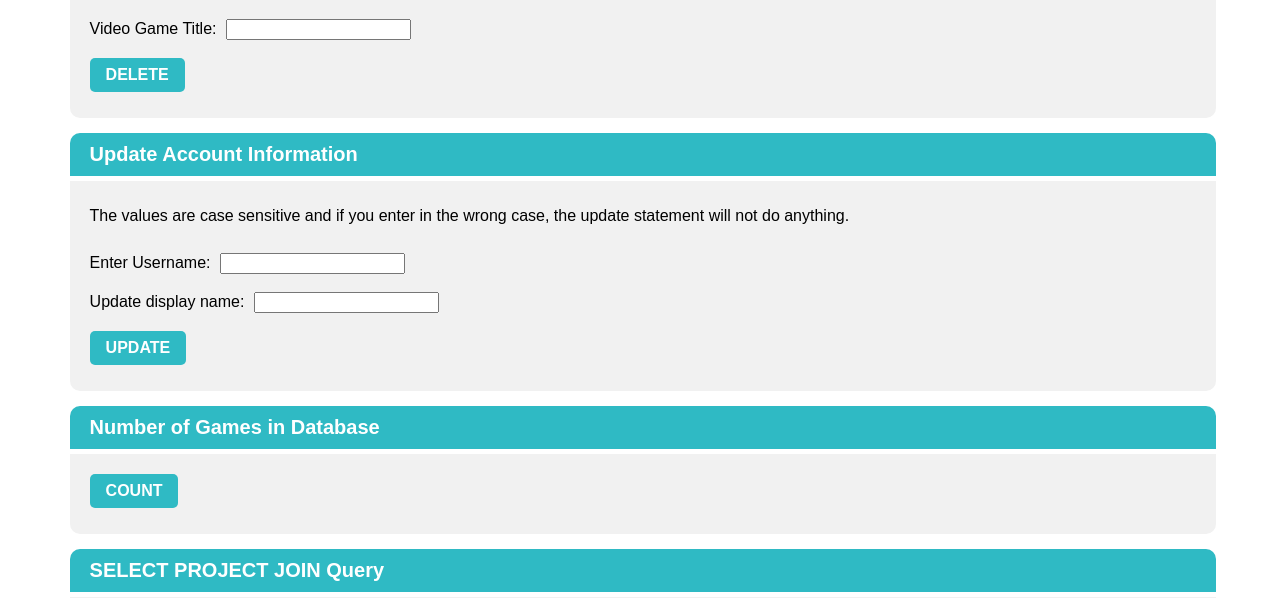
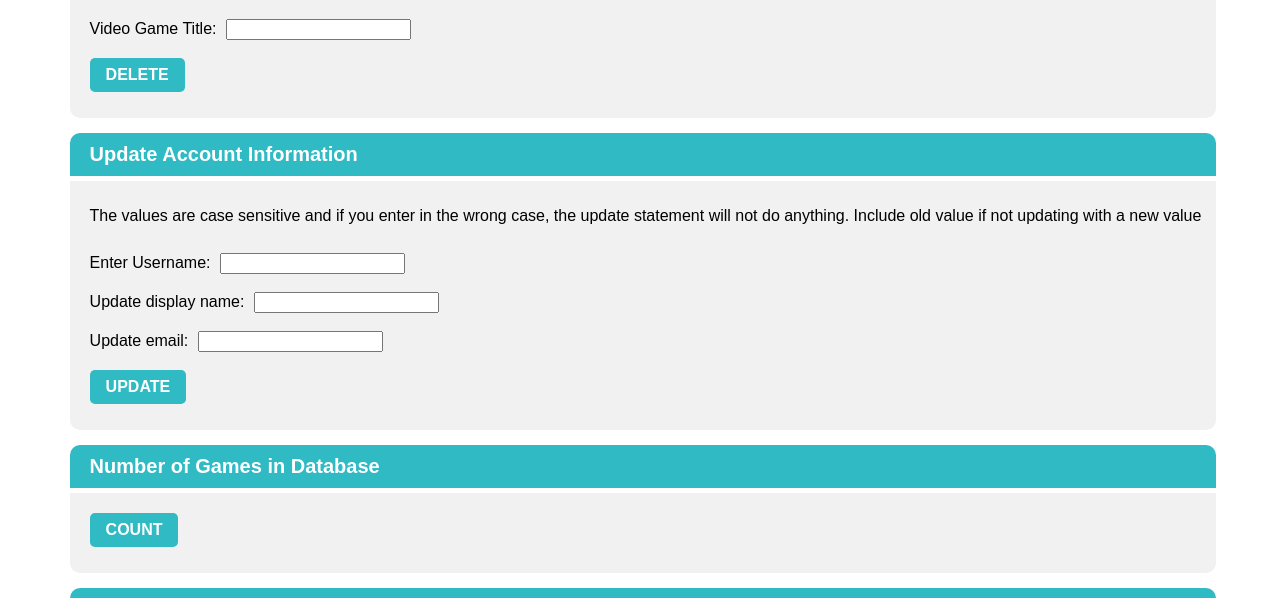
Before and after one commit to glenren/video_game_database, a PHP site: page / in a window 1280 px wide. Shown: the part 706-1304 px from the top of the page. Run offline with PHP 8.4, Linux system fonts and the light colour scheme; data that the repository does not hold is empty.

Commit message:
Update dml.php
added ability to change email, but also restriction that old value must be included

```diff
--- a/pages/dml.php
+++ b/pages/dml.php
@@ -67,16 +67,17 @@ function handleUpdateRequest()
 {
     global $db_conn;
     $username = $_POST['username'];
-	$displayname = $_POST['displayname'] ?? 'null';
+	$displayname = $_POST['displayname'] ?? 'default';
+	$email = $_POST['email'] ?? 'email';
 
-	executePlainSQL("UPDATE Account SET displayname='" . $displayname . "' WHERE username='" . $username . "'");
+	executePlainSQL("UPDATE Account SET email='" . $email . "', displayname='" . $displayname . "' WHERE username='" . $username . "'");
 
     global $success;
     if (
         $success
         && oci_commit($db_conn)
     ) {
-        popUp("Successfully updated display name!");
+        popUp("Successfully updated account!");
     } else {
         popUp("Database Error");
     }
@@ -84,10 +85,12 @@ function handleUpdateRequest()
 ?>
 
 <h3>Update Account Information</h3>
-<div class="outer"><p>The values are case sensitive and if you enter in the wrong case, the update statement will not do anything.</p>
+<div class="outer"><p>The values are case sensitive and if you enter in the wrong case, the update statement will not do anything. Include old value if not updating with
+a new value</p>
 <br/>
 <form method="POST" action="index.php">
     Enter Username: <input type="text" name="username"> <br/><br/>
 	Update display name: <input type="text" name="displayname"> <br /><br />
+	Update email: <input type="text" name="email"> <br /><br />
     <input type="submit" name="postAction" value="<?= $postUpdate ?>"></p>
 </form></div>
```
